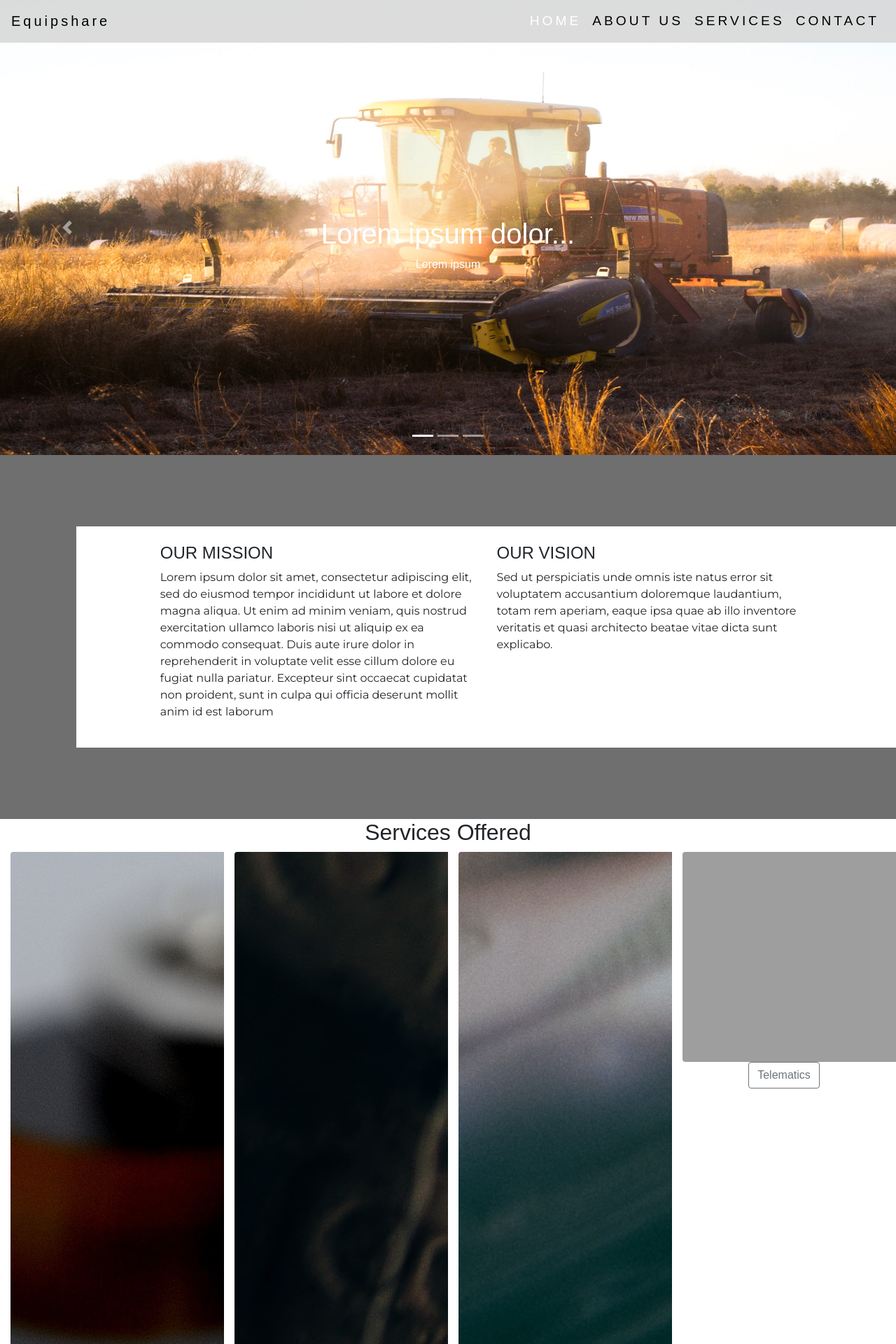
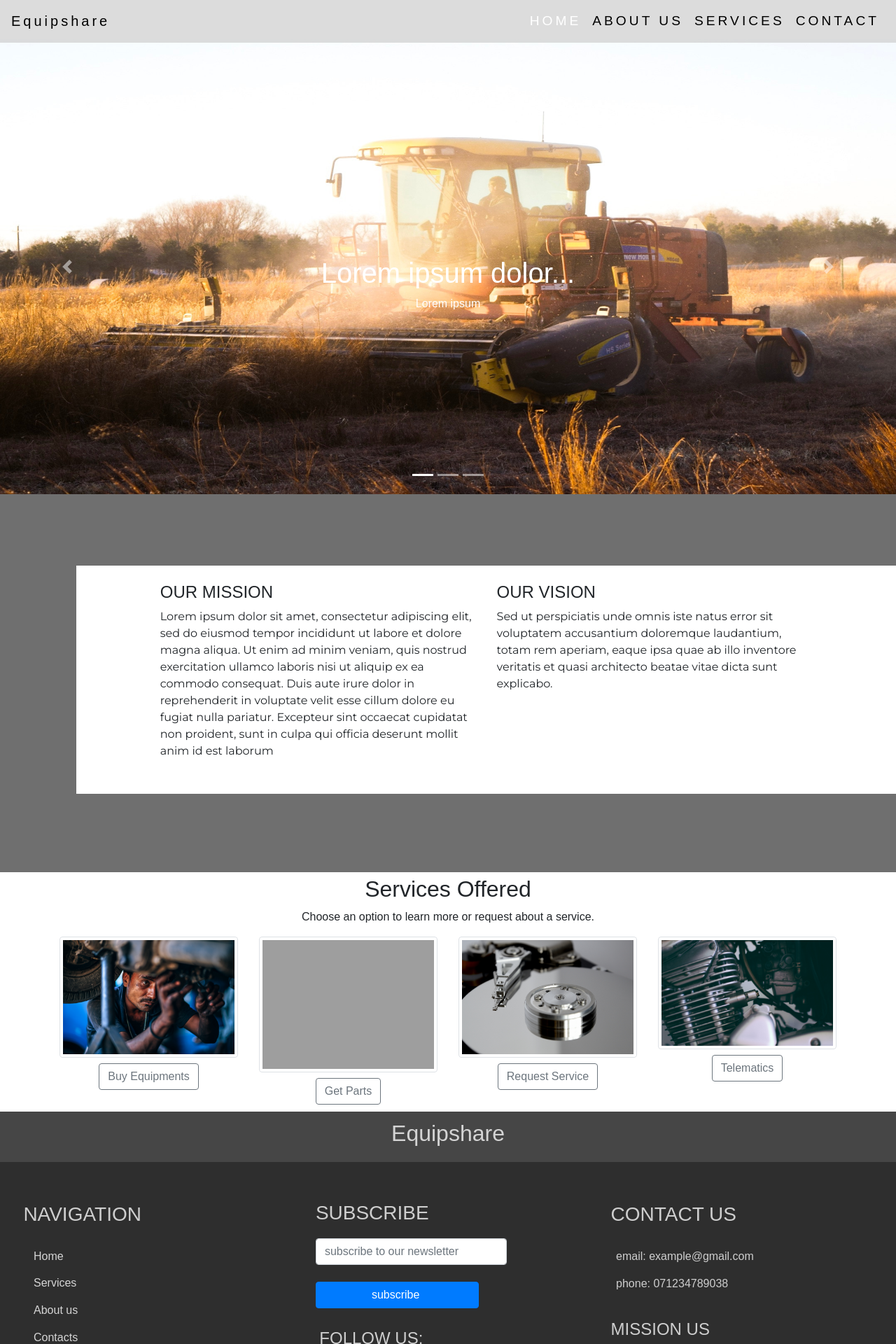
Before and after one commit to stephyi/equpshare-javascript, a PHP site: page / in a window 1280 px wide. Shown: the top 1920 px of the page at 70% size. Run offline with PHP 8.4, Linux system fonts and the light colour scheme; some libraries are stand-ins or nearby versions; grey boxes are pictures that could not be loaded.

Commit message:
Services sectione

```diff
--- a/css/style.css
+++ b/css/style.css
@@ -57,11 +57,22 @@
     width: 100%;
 }
 /*image -grid*/
-@media screen and (max-width: 500px) {
-    .column {
-      width: 100%;
+@media (min-width: 992px) {
+    body {
+      padding-top: 56px;
     }
   }
+.service-sec{
+    margin:5px 0 0 0;
+}
+.row{
+    margin:0 0 10px 0;
+}
+.img-fluid{
+    height:400px;
+    width:300px;
+}
+
 /* footer */
 
 .footer {
--- a/index.html
+++ b/index.html
@@ -122,24 +122,35 @@
 
     </section>
     <!-- end of vision and mission section-->
+
+
  <!-- Services section-->
-    <div class="container-fluid text-center">
+ <div class="service-sec container text-center">
     <h2>Services Offered</h2>
-        <div class="row">
-            <div class="col-sm-3">
-                 <img  src="black-and-white-blur-chrome-209666.jpg" class="rounded" alt="">
-                <button class="button btn btn-outline-secondary">Buy Equipment </button>
+    <p>Choose an option to learn more or request about a service. </p>
+    <div class="row text-center ">
+        <div class="col-lg-3 col-md-4 col-xs-6">
+            <a href="#" class="d-block mb-2" >
+                <img class="img-fluid img-thumbnail" src="images\adult-auto-automobile-558375.jpg" alt="">
+            </a>
+            <button class="button btn btn-outline-secondary ">Buy Equipments</button>
          </div>
-            <div class="col-sm-3">
-                <img src="adult-auto-automobile-558375.jpg" class="rounded" alt="">
-                <button class="button btn btn-outline-secondary">Get Parts</button>
+        <div class="col-lg-3 col-md-4 col-xs-6">
+            <a href="#" class="d-block mb-2" >
+                <img class="img-fluid img-thumbnail" src="images\automobile-automotive-car-188777.jpg" alt="">
+            </a>
+            <button class="button btn btn-outline-secondary ">Get Parts</button>
         </div>
-            <div class="col-sm-3">
-                <img src="engine-heatsink-individual-parts-185545.jpg" class="rounded" alt="">
-                <button class="button btn btn-outline-secondary">Request Service</button>
+        <div class="col-lg-3 col-md-4 col-xs-6">
+            <a href="#" class="d-block mb-2">
+                <img class="img-fluid img-thumbnail" src="images\black-and-white-blur-chrome-209666.jpg"  alt="">
+            </a>
+            <button class="button btn btn-outline-secondary">Request Service </button>
         </div>
-            <div class="col-sm-3">
-                <img src="automobile-automotive-car-188777.jpg" class="rounded" alt="">
+        <div class="col-lg-3 col-md-4 col-xs-6">
+            <a href="#" class="d-block mb-2">
+                <img class="img-fluid img-thumbnail" src="images\engine-heatsink-individual-parts-185545.jpg" alt="">
+            </a>
             <button class="button btn btn-outline-secondary">Telematics</button>
         </div>
     </div>
```
Lines whose indentation alone changed are shown as unchanged.
